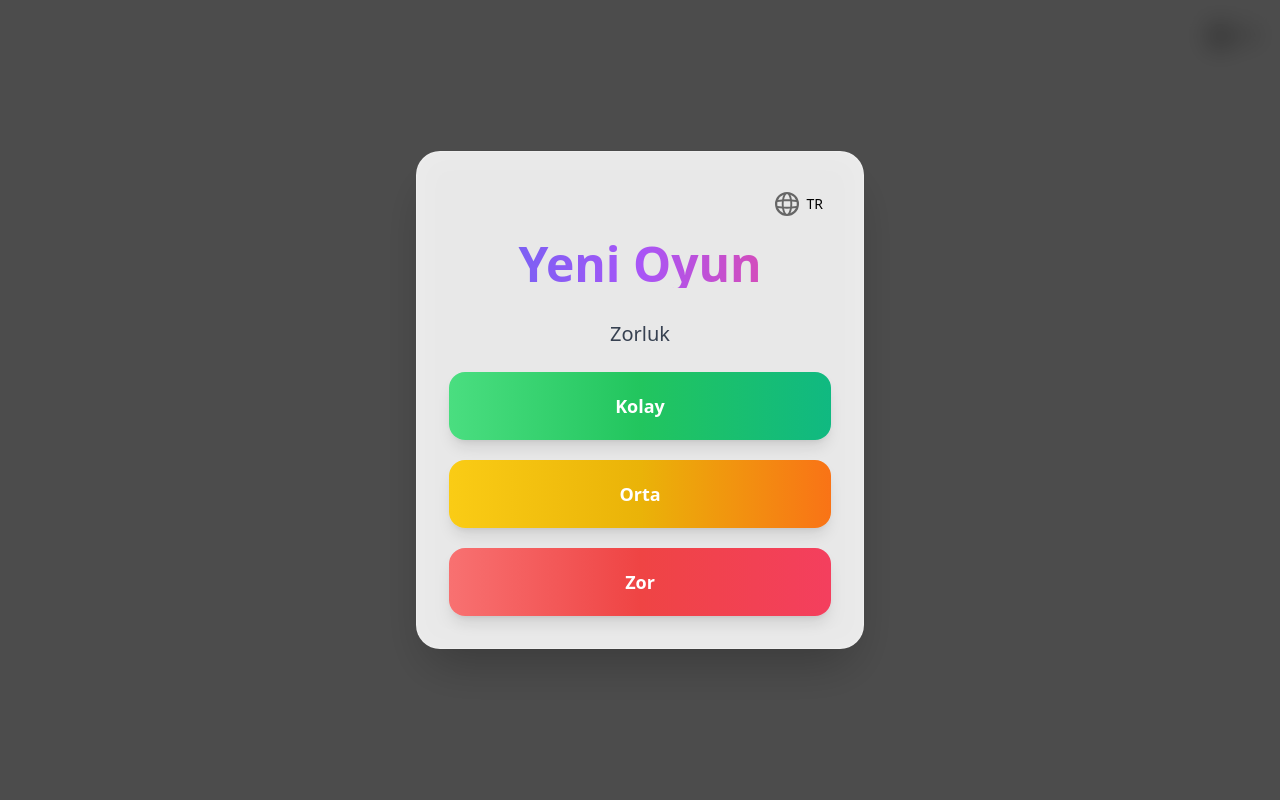
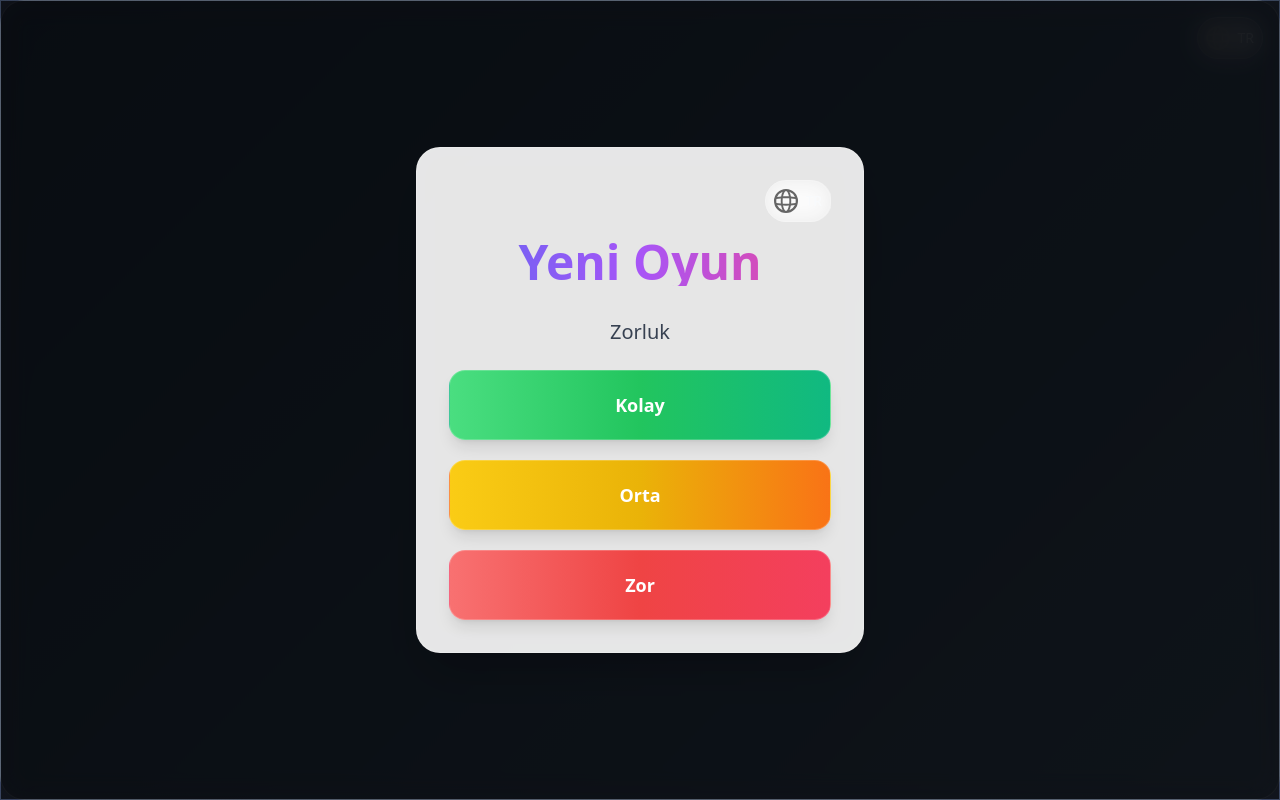
Before and after one commit to TunahanTuna/modern_sudoku_puzzle_nextjs, a Next.js app: page / in a window 1280 px wide. Built offline with nearby package versions, Linux system fonts and the light colour scheme.

Commit message:
upd/ui color updates

```diff
--- a/src/app/globals.css
+++ b/src/app/globals.css
@@ -3,18 +3,122 @@
 @tailwind utilities;
 
 :root {
-  --background: #ffffff;
-  --foreground: #000000;
+  --background: linear-gradient(
+    135deg,
+    rgba(30, 41, 59, 0.95) 0%,
+    rgba(51, 65, 85, 0.95) 100%
+  );
+  --foreground: #f8fafc;
+  --primary: #4f46e5;
+  --secondary: #6366f1;
+  --accent: #8b5cf6;
+  --transition: all 0.4s cubic-bezier(0.4, 0, 0.2, 1);
+  --glass-bg: rgba(255, 255, 255, 0.1);
+  --glass-border: rgba(255, 255, 255, 0.2);
+  --shadow: 0 8px 32px rgba(99, 102, 241, 0.2);
+  --container-gradient: linear-gradient(
+    135deg,
+    rgba(30, 41, 59, 0.8) 0%,
+    rgba(51, 65, 85, 0.8) 100%
+  );
 }
 
 @media (prefers-color-scheme: dark) {
   :root {
-    --background: #000000;
-    --foreground: #ffffff;
+    --background: linear-gradient(
+      135deg,
+      rgba(15, 23, 42, 0.95) 0%,
+      rgba(30, 41, 59, 0.95) 50%,
+      rgba(51, 65, 85, 0.95) 100%
+    );
+    --foreground: #f1f5f9;
+    --primary: #6366f1;
+    --secondary: #818cf8;
+    --accent: #a78bfa;
+    --glass-bg: rgba(255, 255, 255, 0.05);
+    --glass-border: rgba(255, 255, 255, 0.1);
+    --shadow: 0 8px 32px rgba(99, 102, 241, 0.3);
+    --container-gradient: linear-gradient(
+      135deg,
+      rgba(15, 23, 42, 0.9) 0%,
+      rgba(30, 41, 59, 0.9) 100%
+    );
   }
 }
 
 body {
   color: var(--foreground);
   background: var(--background);
+  transition: var(--transition);
+  min-height: 100vh;
+  background-size: 400% 400%;
+  animation: gradientBG 15s ease infinite;
 }
+
+@keyframes gradientBG {
+  0% {
+    background-position: 0% 50%;
+  }
+  50% {
+    background-position: 100% 50%;
+  }
+  100% {
+    background-position: 0% 50%;
+  }
+}
+
+/* Soft interactive elements */
+button,
+input,
+select {
+  transition: var(--transition);
+  border-radius: 1rem;
+  background: var(--glass-bg);
+  border: 1px solid var(--glass-border);
+  backdrop-filter: blur(12px);
+  padding: 0.5rem 1rem;
+  font-weight: 500;
+}
+
+button:hover {
+  transform: translateY(-3px);
+  box-shadow: var(--shadow);
+  background: var(--primary);
+  color: white;
+  border-color: transparent;
+}
+
+button:active {
+  transform: translateY(-1px);
+}
+
+/* Container styles */
+div[class*="container"],
+section,
+main {
+  background: var(--container-gradient);
+  backdrop-filter: blur(16px);
+  border: 1px solid var(--glass-border);
+  border-radius: 1.5rem;
+  transition: var(--transition);
+  box-shadow: var(--shadow);
+  padding: 1.5rem;
+}
+
+div[class*="container"]:hover,
+section:hover,
+main:hover {
+  box-shadow: 0 16px 48px rgba(99, 102, 241, 0.4);
+  border-color: var(--accent);
+}
+
+/* Smooth scrolling */
+html {
+  scroll-behavior: smooth;
+}
+
+/* Custom selection color */
+::selection {
+  background: var(--accent);
+  color: white;
+}
```
